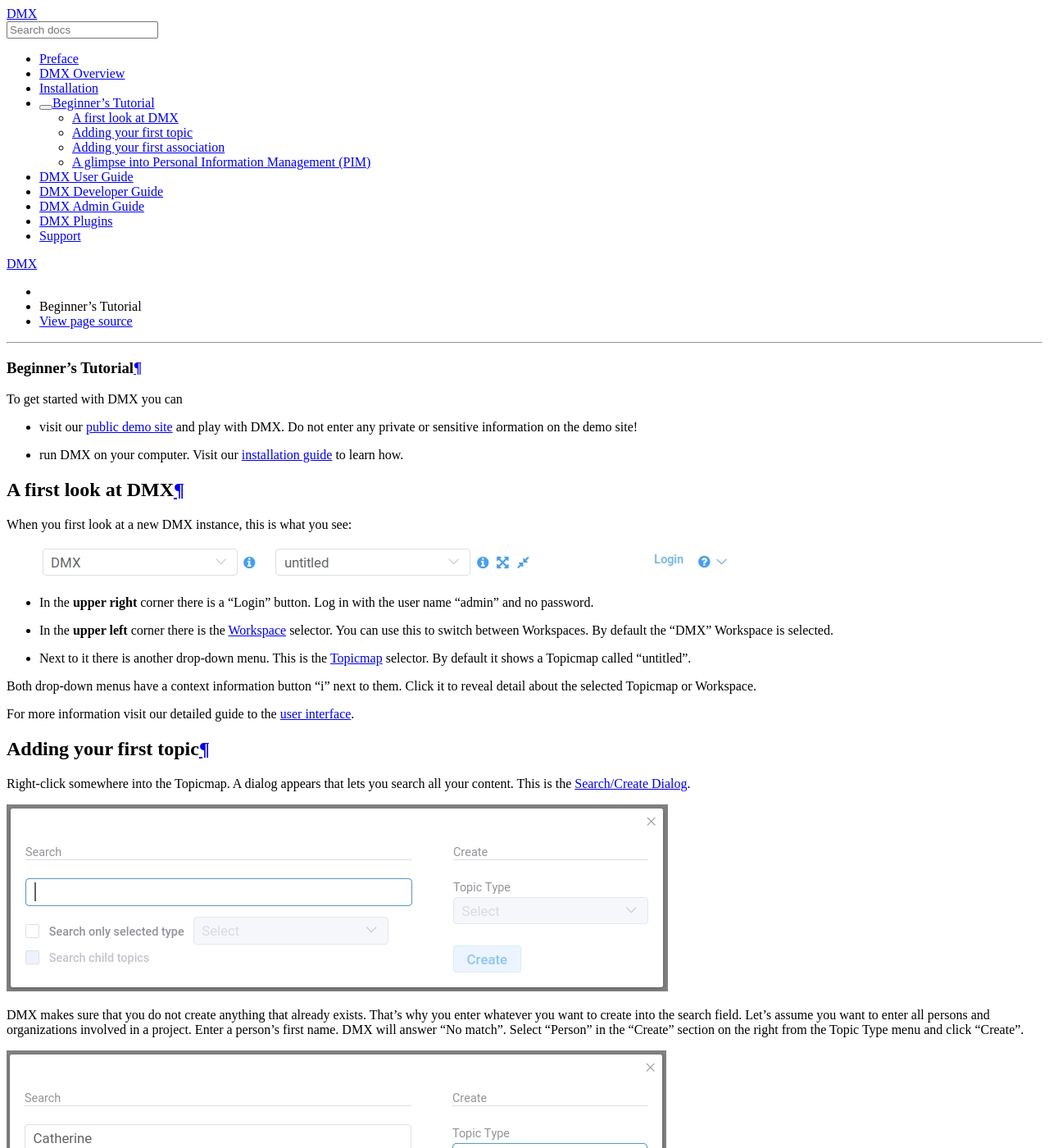
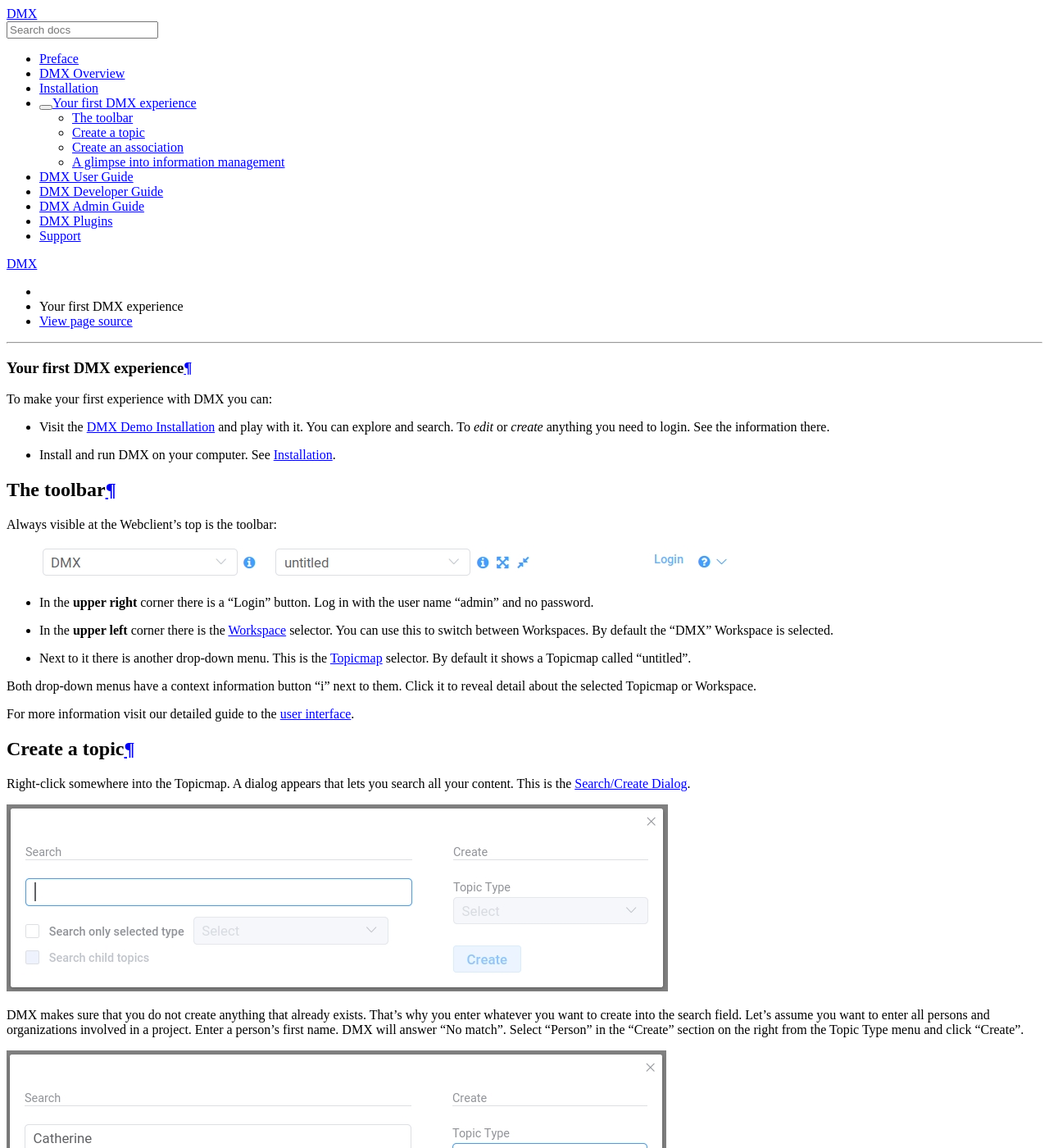
Before and after one commit to dmx-systems/dmx-documentation, a Sphinx documentation site: the page built from docs/tutorial.rst, in a window 1280 px wide and 1400 px high. Shown: the whole window at 82% size. Built offline with Sphinx 7.4.7 and the Read the Docs theme 2.0.0, drawn with Linux system fonts in a browser that asks for light colours; some of the changed text lies outside the part shown.

Commit message:
Change headings of chapter "Beginner's Tutorial"

```diff
--- a/docs/tutorial.rst
+++ b/docs/tutorial.rst
@@ -1,21 +1,21 @@
-.. _user-beginners-tutorial:
+.. _tutorial:
 
-###################
-Beginner's Tutorial
-###################
+#########################
+Your first DMX experience
+#########################
 
-To get started with DMX you can
+To make your first experience with DMX you can:
 
-* visit our `public demo site <https://demo.dmx.systems>`_ and play with DMX. Do not enter any private or sensitive information on the demo site!
-* run DMX on your computer. Visit our :ref:`installation guide <installation>` to learn how.
+* Visit the `DMX Demo Installation <https://demo.dmx.systems/systems.dmx.webclient/#/topicmap/8551>`_ and play with it. You can explore and search. To *edit* or *create* anything you need to login. See the information there.
+* Install and run DMX on your computer. See :ref:`installation`.
 
 .. _tutorial-a-first-look-at-dmx:
 
-*******************
-A first look at DMX
-*******************
+***********
+The toolbar
+***********
 
-When you first look at a new DMX instance, this is what you see:
+Always visible at the Webclient's top is the toolbar:
 
 .. figure:: _static/upper-toolbar.png
     :alt: Tool bar with workspace and topicmap selection
@@ -27,15 +27,13 @@
 Both drop-down menus have a context information button "i" next to them.
 Click it to reveal detail about the selected Topicmap or Workspace.
 
-.. For the moment the most interesting information is the access control. **The first default Workspace and the default Topicmap are in SharingMode "public" that is: They are not private, but world-readable.** This is important to keep in mind if you are trying DMX on our public demo site or if you installed it on a server that is connected to the internet. You can find out more about access control in the section about :ref:`Collaboration and Sharing<user-collaboration-and-sharing>`.
-
 For more information visit our detailed guide to the :ref:`user interface<user-the-dmx-user-interface>`.
 
 .. _tutorial-adding-your-first-topic:
 
-***********************
-Adding your first topic
-***********************
+**************
+Create a topic
+**************
 
 Right-click somewhere into the Topicmap.
 A dialog appears that lets you search all your content.
@@ -86,9 +84,9 @@
 
 .. _tutorial-adding-your-first-association:
 
-*****************************
-Adding your first association
-*****************************
+*********************
+Create an association
+*********************
 
 To create an :ref:`association <user-creating-an-association>` between two topics you grab the little dot at the upper border of one of the two topics.
 If the dot is not visible, hover over the topic with your mouse.
@@ -107,9 +105,9 @@
 They tell you that this is association is of type "Association" which is the most generic form of association in DMX.
 Click somewhere onto the Topicmap to close the in-map details of the association.
 
-****************************************************
-A glimpse into Personal Information Management (PIM)
-****************************************************
+*************************************
+A glimpse into information management
+*************************************
 
 DMX comes with some predefined topic types that you saw in the topic type menu of the Search/Create dialog:
 
```
